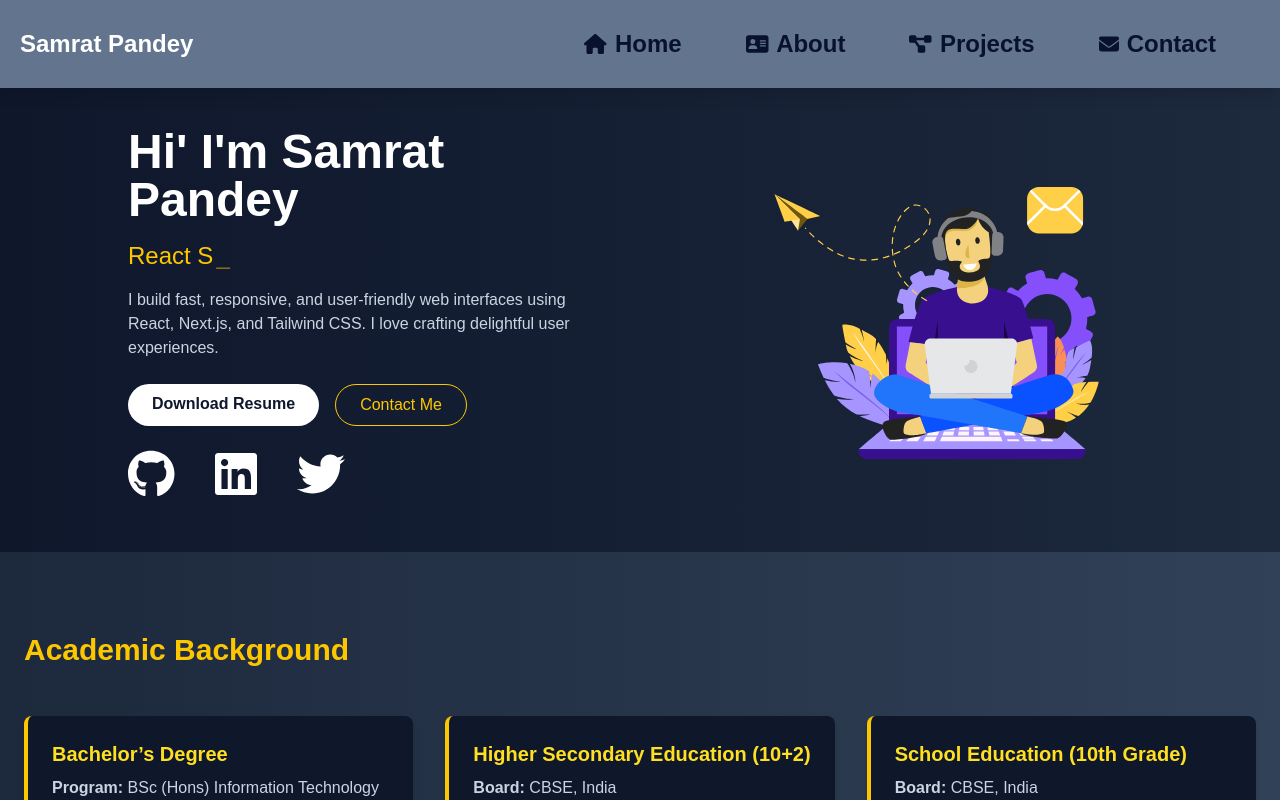
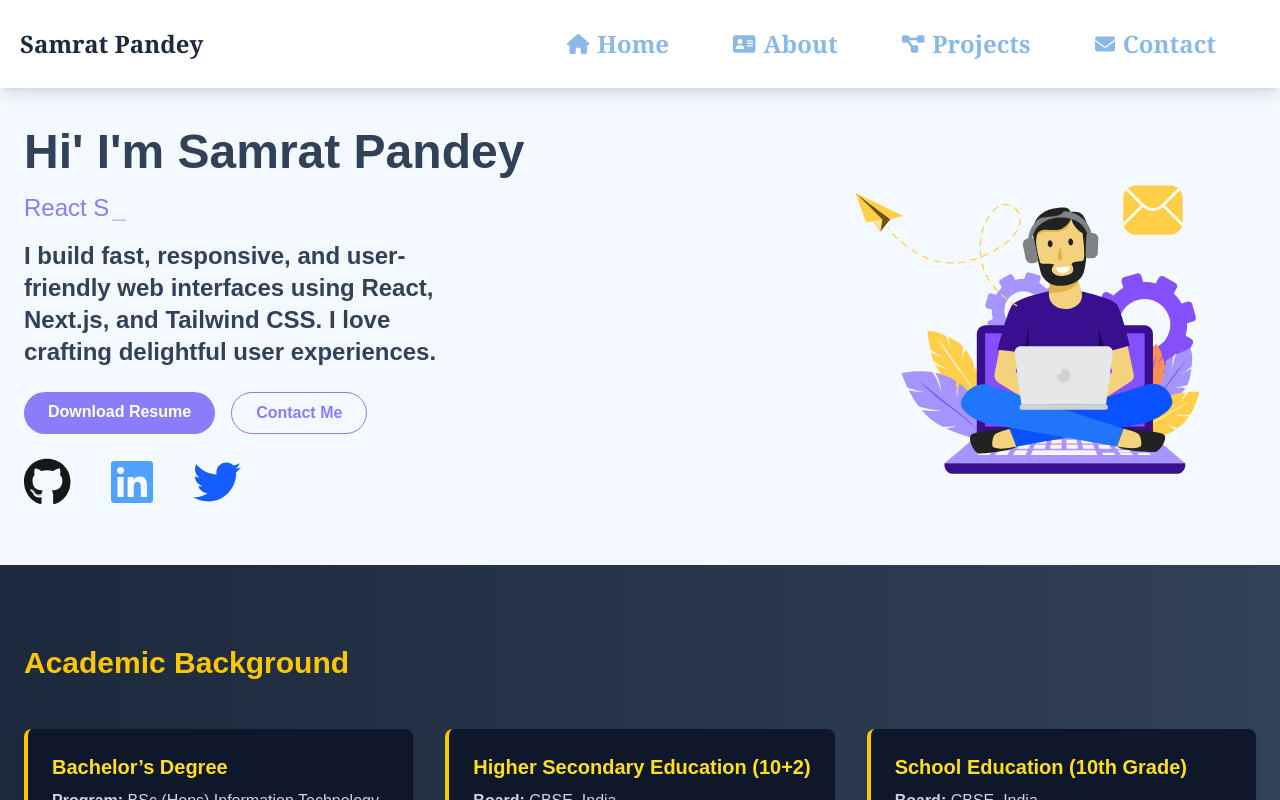
Before and after one commit to samrat-rock/myportifilo, a Next.js app: page / in a window 1280 px wide. Shown: the top 800 px of the page. Built offline with nearby package versions, Linux system fonts and the light colour scheme.

Commit message:
added animation gif in my portifilo

```diff
--- a/src/Compoents/Hero/Hero.tsx
+++ b/src/Compoents/Hero/Hero.tsx
@@ -20,22 +20,22 @@ const Hero = () => {
   const imageAnimation = useScrollFadeIn("up", 0.7, 0.2);
 
   return (
-    <section className="px-6 py-10 bg-gradient-to-r from-slate-900 to-slate-800 text-white">
-      <div className="max-w-5xl mx-auto \ flex flex-col-reverse md:flex-row items-center justify-between gap-10">
+    <section className="px-6 py-10 bg-[#f4f8ff] ">
+      <div className="max-w-7xl mx-auto">
 
 
 
 
-      <div className="flex justify-between">
+      <div className="md:flex justify-between ">
       <div
-          className="text-center md:text-left"
+          className="text-center md:text-left "
           ref={textAnimation.ref}
           style={textAnimation.style}
         >
-          <h1 className="text-4xl sm:text-5xl font-bold mb-4">
+          <h1 className="text-4xl sm:text-5xl font-bold mb-4 text-slate-700">
             Hi&apos; I&apos;m Samrat Pandey
           </h1>
-          <h2 className="text-2xl text-yellow-400 mb-4">
+          <h2 className="text-2xl text-[#8b7cfa] mb-4">
             <Typewriter
               words={[
                 "Frontend Developer",
@@ -50,7 +50,7 @@ const Hero = () => {
               delaySpeed={1000}
             />
           </h2>
-          <p className="text-slate-300 mb-6 max-w-md">
+          <p className="text-slate-700 font-bold md:text-2xl mb-6 max-w-md">
             I build fast, responsive, and user-friendly web interfaces using
             React, Next.js, and Tailwind CSS. I love crafting delightful user
             experiences.
@@ -58,13 +58,13 @@ const Hero = () => {
           <div className="flex flex-wrap gap-4 justify-center md:justify-start">
             <Link
               href="/resume.pdf"
-              className="bg-white text-slate-900 font-semibold px-6 py-2 rounded-full hover:bg-yellow-300 transition"
+              className="bg-[#8b7cfa]  font-semibold px-6 py-2 rounded-full hover:bg-[#5f55ac] text-white transition"
             >
               Download Resume
             </Link>
             <Link
               href="/contact"
-              className="border border-yellow-400 text-yellow-400 px-6 py-2 rounded-full hover:bg-yellow-400 hover:text-slate-900 transition"
+              className="border border-[#8b7cfa] text-[#8b7cfa] hover:bg-[#665cb4] hover:text-white font-bold px-6 py-2 rounded-full  transition"
             >
               Contact Me
             </Link>
@@ -75,7 +75,7 @@ const Hero = () => {
               target="_blank"
               rel="noopener noreferrer"
               aria-label="GitHub"
-              className="hover:text-yellow-400 transition"
+              className="hover:text-[#aba3e9] transition"
             >
               <FontAwesomeIcon icon={faGithub} className="text-5xl" />
             </a>
@@ -83,7 +83,7 @@ const Hero = () => {
               href="https://linkedin.com/in/yourprofile"
               target="_blank"
               rel="noopener noreferrer"
-               className="hover:text-blue-400 transition"
+               className="hover:text-blue-500 text-blue-400 transition"
             >
               <FontAwesomeIcon icon={faLinkedin}  className="text-5xl" />
             </a>
@@ -91,14 +91,15 @@ const Hero = () => {
               href="https://twitter.com/yourusername"
               target="_blank"
               rel="noopener noreferrer"
-               className="hover:text-blue-400 transition"
+               className="hover:text-blue-400 text-blue-600 transition"
             >
               <FontAwesomeIcon icon={faTwitter}  className="text-5xl" />
             </a>
           </div>
         </div>
+
       <div
-  className="w-xl h-96 relative rounded-lg lg:pl-40    "
+  className="md:w-xl md:h-full  rounded-lg md:pl-40    "
   ref={imageAnimation.ref}
   style={imageAnimation.style}
 >
--- a/src/Compoents/Navbar/Navbar.tsx
+++ b/src/Compoents/Navbar/Navbar.tsx
@@ -30,12 +30,12 @@ const Navbar = () => {
 
   return (
     <nav
-      className={`sticky top-0 z-50 px-5 py-5 transition-transform duration-500 ease-in-out bg-slate-500 text-white shadow-lg   ${
+      className={`sticky top-0 z-50 px-5 py-5 transition-transform duration-500 ease-in-out shadow-lg bg-[#1E293B	]  ${
         navbarVisible ? "translate-y-0" : "-translate-y-full"
       }`}
     >
-      <div className="flex items-center justify-between">
-        <h3 className="text-2xl font-bold text-white">Samrat Pandey</h3>
+      <div className="flex items-center justify-between font-serif">
+        <h3 className="text-2xl font-bold text-slate-800">Samrat Pandey</h3>
 
 
         <div className="md:hidden">
@@ -60,7 +60,7 @@ const Navbar = () => {
             key={label}
             href={href}
             onClick={handleLinkClick}
-            className="flex items-center md:px-5 gap-2 text-white lg:text-[#09122C] text-2xl font-bold transition hover:text-white hover:bg-slate-700 px-3 py-2 rounded-lg"
+            className="flex items-center md:px-5 gap-2  text-[#8ab9e7] text-2xl font-bold transition hover:text-white hover:bg-slate-700 px-3 py-2 rounded-lg"
           >
             <FontAwesomeIcon icon={icon} className="text-xl" />
             <span>{label}</span>
```
